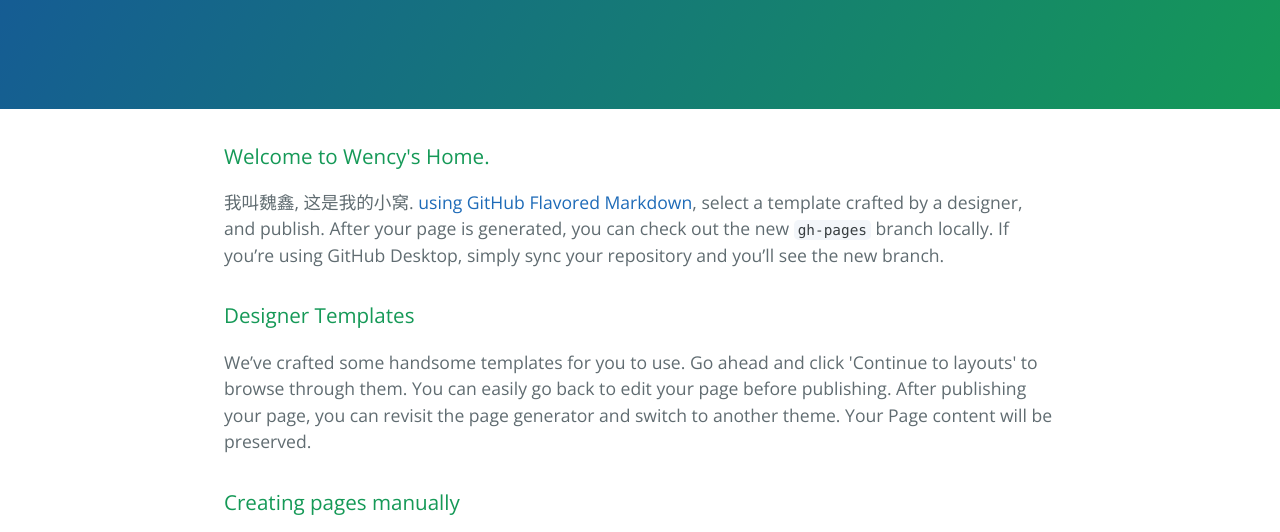
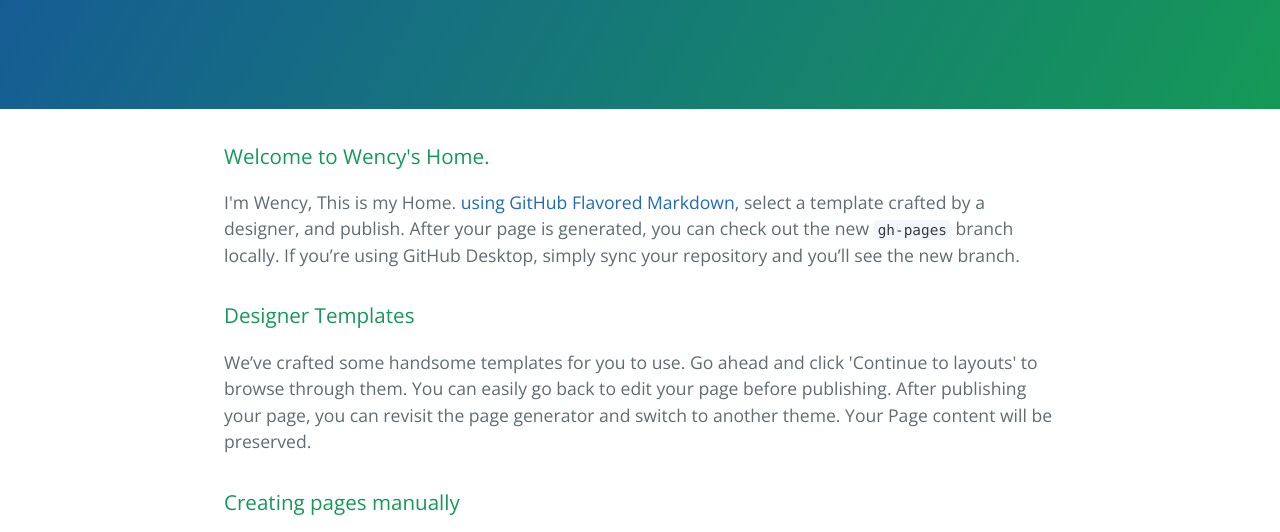
Before and after one commit to nirvana1314/nirvana1314.github.io, a plain HTML site: page index.html in a window 1280 px wide. Shown: the part 208-740 px from the top of the page. Drawn offline with nearby package versions, Linux system fonts and the light colour scheme.

Commit message:
Update index.html

```diff
--- a/index.html
+++ b/index.html
@@ -19,7 +19,7 @@
       <h3>
 <a id="welcome-to-github-pages" class="anchor" href="#welcome-to-github-pages" aria-hidden="true"><span aria-hidden="true" class="octicon octicon-link"></span></a>Welcome to Wency's Home.</h3>
 
-<p>我叫魏鑫, 这是我的小窝. <a href="https://guides.github.com/features/mastering-markdown/">using GitHub Flavored Markdown</a>, select a template crafted by a designer, and publish. After your page is generated, you can check out the new <code>gh-pages</code> branch locally. If you’re using GitHub Desktop, simply sync your repository and you’ll see the new branch.</p>
+<p>I'm Wency, This is my Home. <a href="https://guides.github.com/features/mastering-markdown/">using GitHub Flavored Markdown</a>, select a template crafted by a designer, and publish. After your page is generated, you can check out the new <code>gh-pages</code> branch locally. If you’re using GitHub Desktop, simply sync your repository and you’ll see the new branch.</p>
 
 <h3>
 <a id="designer-templates" class="anchor" href="#designer-templates" aria-hidden="true"><span aria-hidden="true" class="octicon octicon-link"></span></a>Designer Templates</h3>
```
